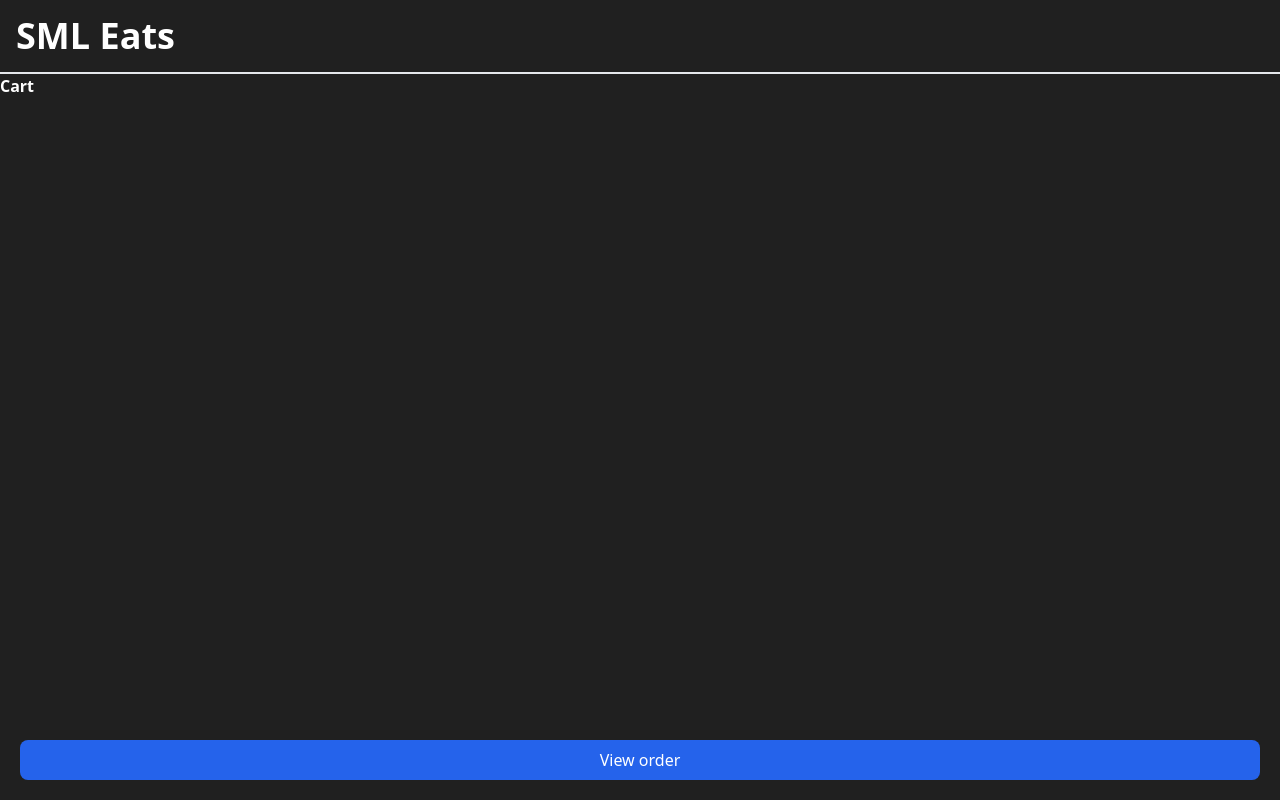
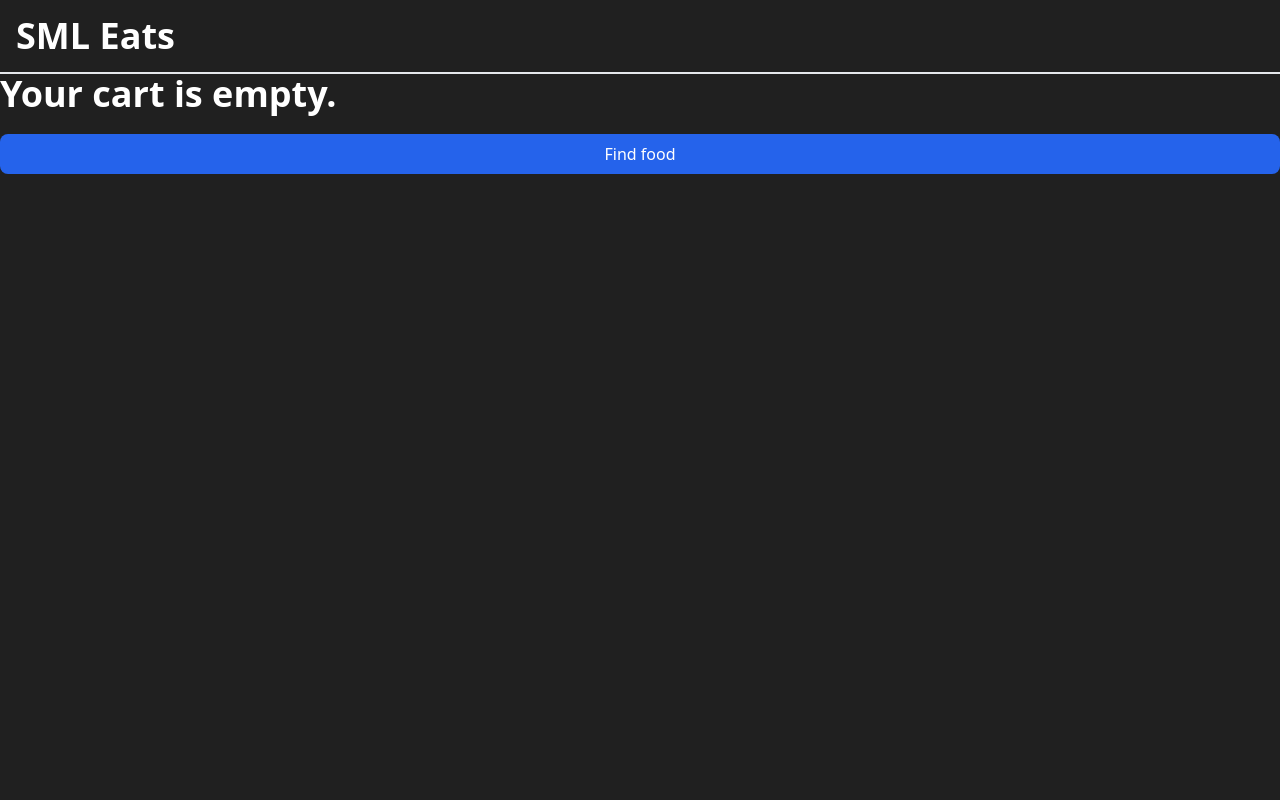
Before and after one commit to shamwela/sml-eats, a Next.js app: page /cart in a window 1280 px wide. Built offline with nearby package versions, Linux system fonts and the light colour scheme.

Commit message:
Improve cart

```diff
--- a/pages/_app.tsx
+++ b/pages/_app.tsx
@@ -77,9 +77,11 @@ const MyApp = ({ Component, pageProps }: AppProps) => {
         updateCart={updateCart}
       />
 
-      <Link href='/cart'>
-        <a className='button fixed right-5 left-5 bottom-5'>View order</a>
-      </Link>
+      {cart.length > 0 && (
+        <Link href='/cart'>
+          <a className='button fixed right-5 left-5 bottom-5'>View order</a>
+        </Link>
+      )}
     </>
   )
 }
--- a/pages/cart.tsx
+++ b/pages/cart.tsx
@@ -1,13 +1,24 @@
 import type { CartItem } from 'types/cartItem'
+import Link from 'next/link'
 
 const Cart = ({ cart }: { cart: CartItem[] }) => {
-  if (!cart) {
-    return <p>Your cart is empty.</p>
+  const isCartEmpty = cart.length === 0
+
+  if (isCartEmpty) {
+    return (
+      <section className='flex flex-col gap-y-5'>
+        <h1>Your cart is empty.</h1>
+        <Link href='/'>
+          <a className='button'>Find food</a>
+        </Link>
+      </section>
+    )
   }
 
   return (
     <>
-      <strong>Cart</strong>
+      <button>x</button>
+      <h1>Cart</h1>
       {cart?.map(({ name, quantity, finalPrice }) => {
         return (
           <div key={name}>
--- a/styles/globals.css
+++ b/styles/globals.css
@@ -31,6 +31,6 @@
 
   button,
   .button {
-    @apply bg-blue-600 px-4 py-2 text-center;
+    @apply inline-block bg-blue-600 px-4 py-2 text-center;
   }
 }
```
